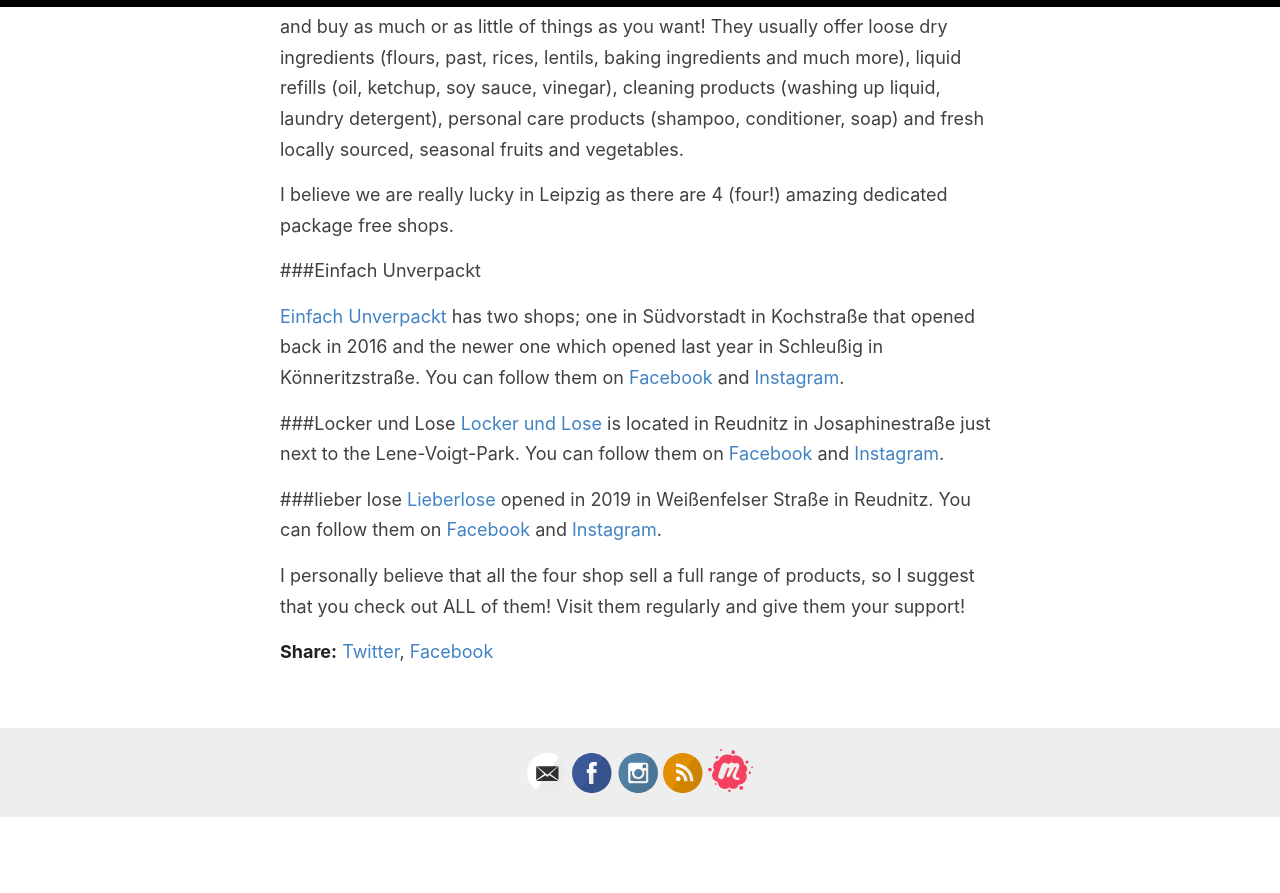
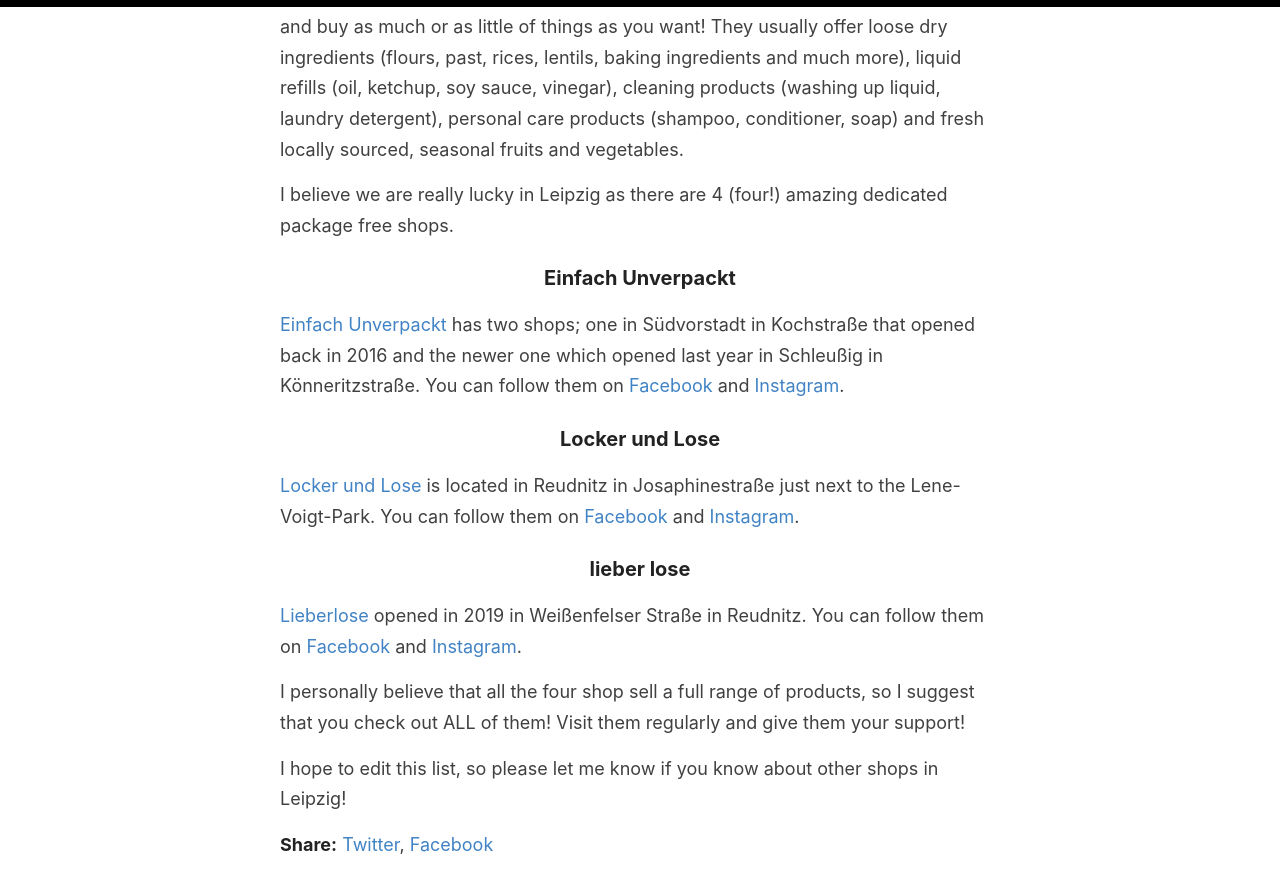
Before and after one commit to CeliaSomlai/zerowastelivinginleipzig, a Jekyll site: the page built from _posts/2020-11-13-package-free-shopping-in-Leipzig.md, in a window 1280 px wide and 900 px high, scrolled down 523 px. Shown: the top 893 px of the window. Built offline with Jekyll 4.4.1, drawn with Linux system fonts in a browser that asks for light colours; before the commit the page ends 1345 px from its top, so only the background shows below that.

Commit message:
Update 2020-11-13-package-free-shopping-in-Leipzig.md

```diff
--- a/_posts/2020-11-13-package-free-shopping-in-Leipzig.md
+++ b/_posts/2020-11-13-package-free-shopping-in-Leipzig.md
@@ -12,14 +12,16 @@
 
 I believe we are really lucky in Leipzig as there are 4 (four!) amazing dedicated package free shops.
 
-###Einfach Unverpackt
+### Einfach Unverpackt
 
 [Einfach Unverpackt](https://www.einfach-unverpackt.de/) has two shops; one in Südvorstadt in Kochstraße that opened back in 2016 and the newer one which opened last year in Schleußig in Könneritzstraße. You can follow them on [Facebook](https://www.facebook.com/EinfachUnverpackt/) and [Instagram](https://www.instagram.com/einfachunverpackt/).
 
-###Locker und Lose
+### Locker und Lose
 [Locker und Lose](https://locker-lose.de/) is located in Reudnitz in Josaphinestraße just next to the Lene-Voigt-Park. You can follow them on [Facebook](https://www.facebook.com/lockerloseleipzig/) and [Instagram](https://www.instagram.com/lockerloseleipzig/).
 
-###lieber lose
+### lieber lose
 [Lieberlose](https://www.lieberlose.de/) opened in 2019 in Weißenfelser Straße in Reudnitz. You can follow them on [Facebook](facebook.com/lieberlose) and [Instagram](www.instagram.com/lieberlose).
 
 I personally believe that all the four shop sell a full range of products, so I suggest that you check out ALL of them! Visit them regularly and give them your support!
+
+I hope to edit this list, so please let me know if you know about other shops in Leipzig!
```
